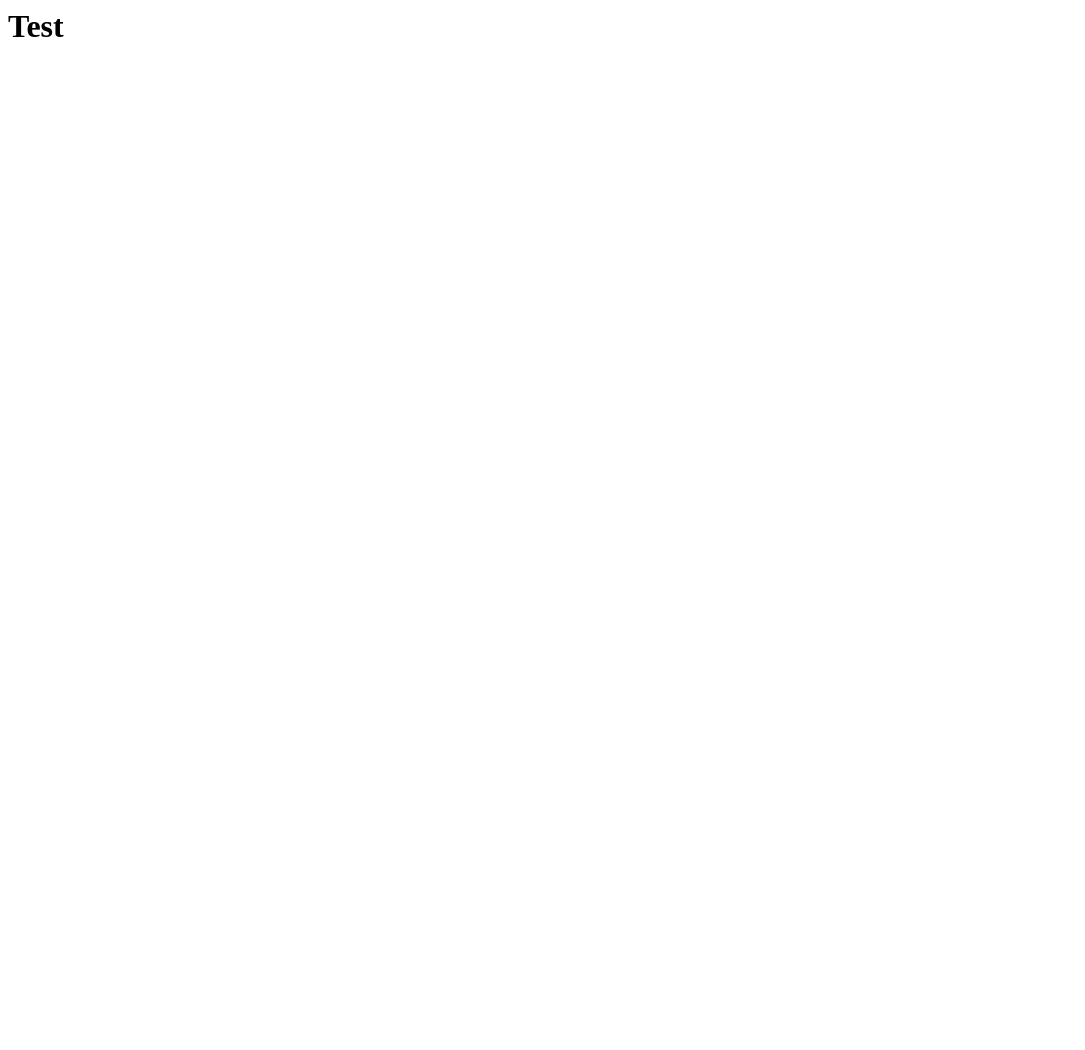
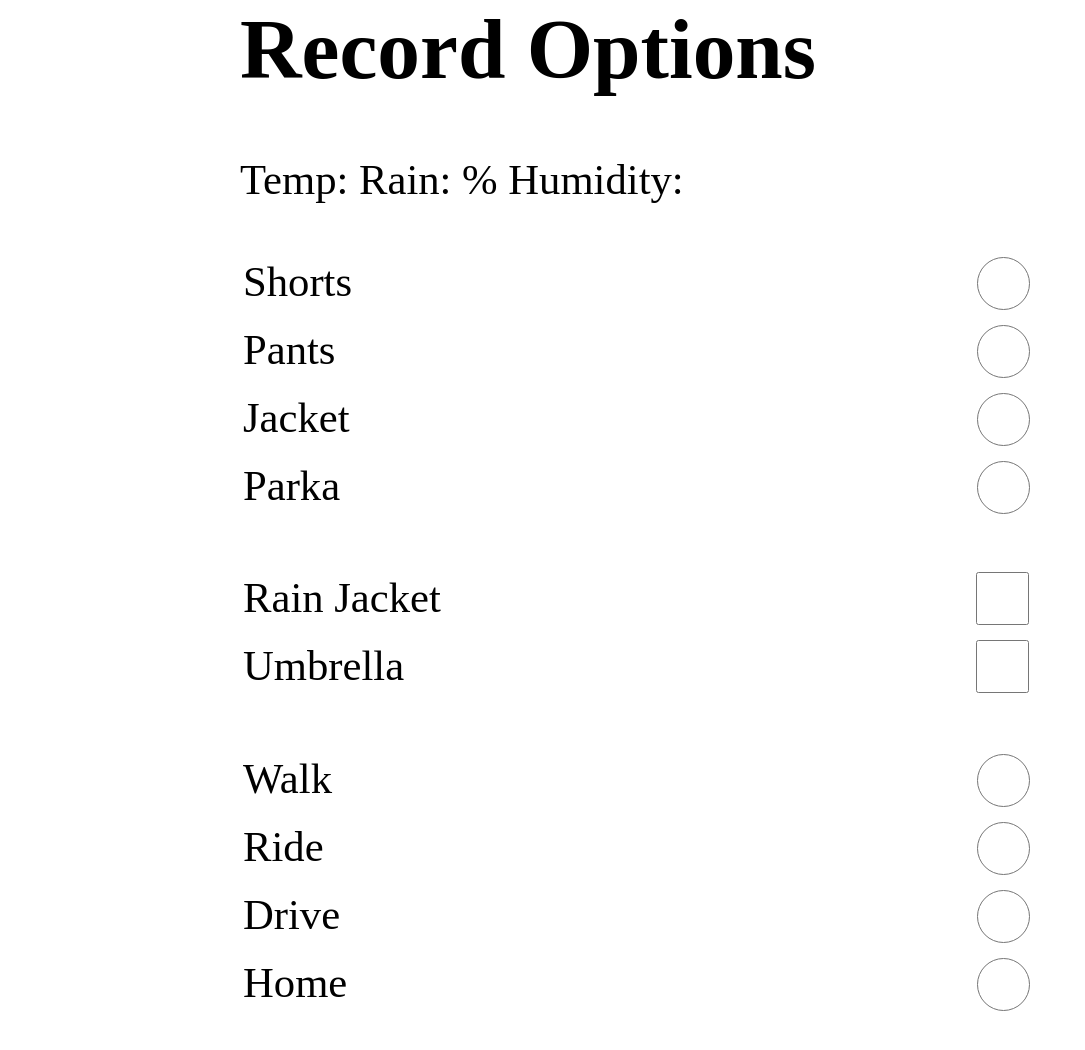
Before and after one commit to JustinThorReid/comfortable-commute, a website: page static/index.html in a window 1280 px wide. Shown: the whole page, without its empty margins (0-1085 px from the left). Before the commit the page ends 800 px from the top, so only its background shows below. Drawn offline with nearby package versions, Linux system fonts and the light colour scheme; no server answers.

Commit message:
Create static form

```diff
--- /dev/null
+++ b/static/index.css
@@ -0,0 +1,32 @@
+body {
+  margin: auto;
+  max-width: 800;
+  font-size: 32pt;
+}
+table {
+  font-size: 32pt;
+}
+
+#options > * {
+  margin-bottom: 1em;
+}
+.radio, .check {
+  width: 100%;
+  line-height: 1.5em;
+}
+input[type="radio"], input[type="checkbox"] {
+    width: 100%;
+    height: 4em;
+}
+td:last-child {
+  width: 10%;
+}
+.selected {
+  font-weight: bold;
+}
+.hide {
+  display: none;
+}
+.show {
+  display: initial;
+}
--- a/static/index.html
+++ b/static/index.html
@@ -1,5 +1,93 @@
 <html>
-<body>
-  <h1>Test</h1>
-</body>
+
+  <head>
+    <link rel="stylesheet" href="index.css">
+    <script src="https://unpkg.com/axios/dist/axios.min.js"></script>
+    <script src="https://cdn.jsdelivr.net/npm/vue/dist/vue.js"></script>
+  </head>
+
+  <body>
+    <h1>Record Options</h1>
+    <form id="options" v-on:submit.prevent="processForm">
+      <div class="status">
+        Temp: {{ forecast.feelsTemperature }} Rain: {{ forecast.precipProbability }}% Humidity: {{ forecast.humidity }}
+      </div>
+      <table class="radio">
+        <tr v-bind:class="{selected: options.clothes === 'shorts'}">
+          <td><label for="shorts">Shorts</label></td>
+          <td><input type="radio" v-model="options.clothes" id="shorts" value="shorts"></td>
+        </tr>
+        <tr v-bind:class="{selected: options.clothes === 'pants'}">
+          <td><label for="pants">Pants</label></td>
+          <td><input type="radio" v-model="options.clothes" id="pants" value="pants"></td>
+        </tr>
+        <tr v-bind:class="{selected: options.clothes === 'jacket'}">
+          <td><label for="jacket">Jacket</label></td>
+          <td><input type="radio" v-model="options.clothes" id="jacket" value="jacket"></td>
+        </tr>
+        <tr v-bind:class="{selected: options.clothes === 'parka'}">
+          <td><label for="parka">Parka</label></td>
+          <td><input type="radio" v-model="options.clothes" id="parka" value="parka"></td>
+        </tr>
+      </table>
+      <table class="check">
+        <tr v-bind:class="{selected: options.rainjacket}">
+          <td><label for="rainjacket">Rain Jacket</label></td>
+          <td><input type="checkbox" v-model="options.rainjacket" id="rainjacket"></td>
+        </tr>
+        <tr v-bind:class="{selected: options.umbrella}">
+          <td><label for="umbrella">Umbrella</label></td>
+          <td><input type="checkbox" v-model="options.umbrella" id="umbrella"></td>
+        </tr>
+      </table>
+      <table class="radio">
+        <tr v-bind:class="{selected: options.transport === 'walk'}">
+          <td><label for="walk">Walk</label></td>
+          <td><input type="radio" v-model="options.transport" id="walk" value="walk"></td>
+        </tr>
+        <tr v-bind:class="{selected: options.transport === 'ride'}">
+          <td><label for="ride">Ride</label></td>
+          <td><input type="radio" v-model="options.transport" id="ride" value="ride"></td>
+        </tr>
+        <tr v-bind:class="{selected: options.transport === 'drive'}">
+          <td><label for="drive">Drive</label></td>
+          <td><input type="radio" v-model="options.transport" id="drive" value="drive"></td>
+        </tr>
+        <tr v-bind:class="{selected: options.transport === 'home'}">
+          <td><label for="home">Home</label></td>
+          <td><input type="radio" v-model="options.transport" id="home" value="home"></td>
+        </tr>
+      </table>
+      <a v-on:click="processForm" href="#" class="hide" v-bind:class="{show: options.transport && options.clothes}">Submit</a>
+    </form>
+
+    <script>
+      new Vue({
+        el: '#options',
+        data() {
+          return {
+            forecast: {},
+            options: {}
+          }
+        },
+        mounted() {
+          axios
+            .get('/api/forecast/now')
+            .then(response => (this.forecast = response.data))
+        },
+        methods: {
+          processForm(e) {
+            e.preventDefault();
+
+            axios.post('/api/submit', {
+              forecast: this.forecast,
+              options: this.options
+            })
+          }
+        }
+      })
+
+    </script>
+  </body>
+
 </html>
```
